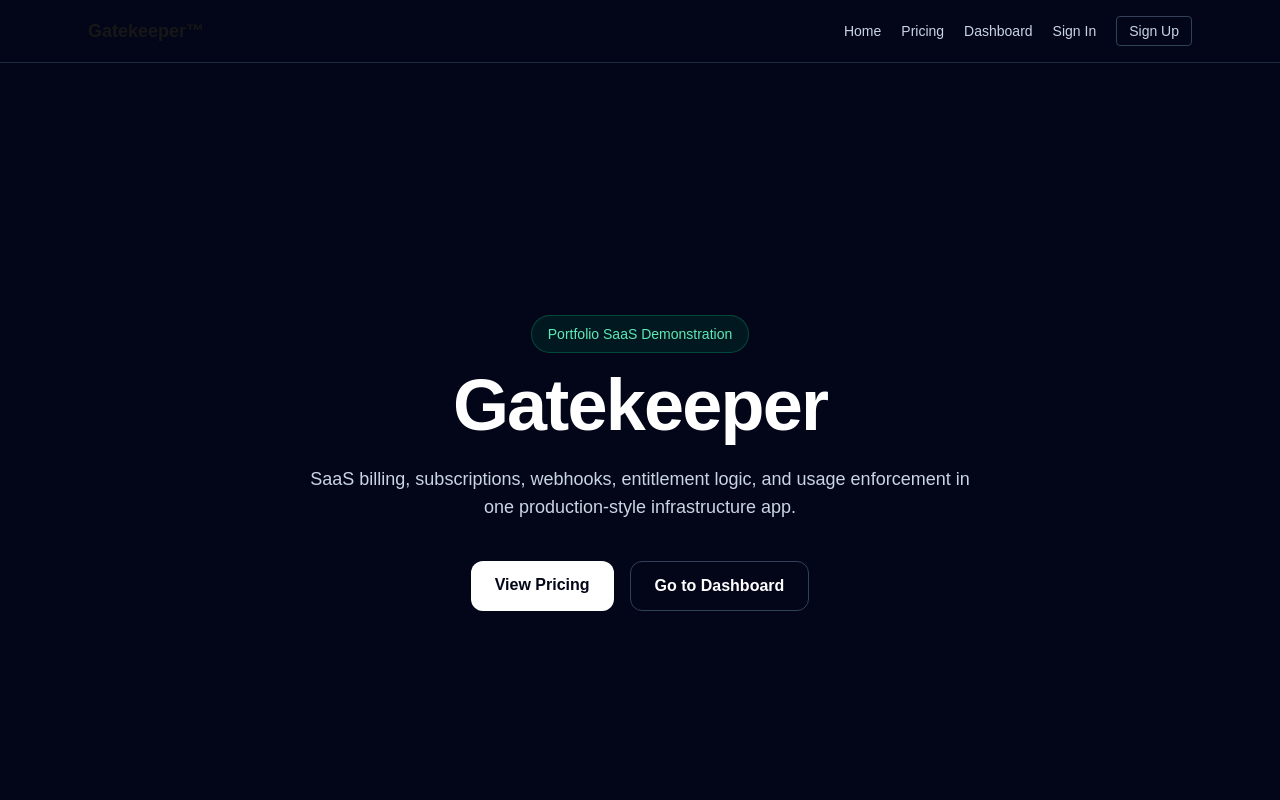
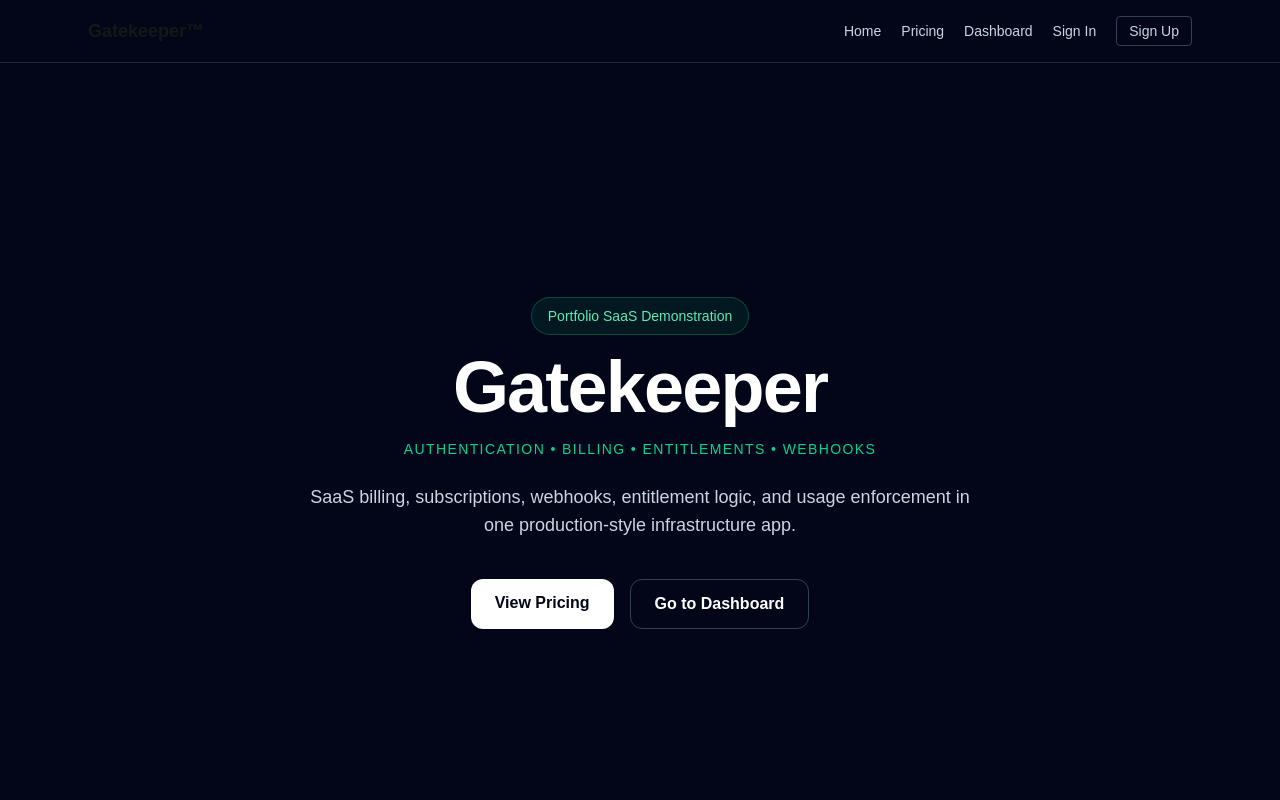
Before and after one commit to johnnythekind-ux/gatekeeper, a Next.js app: page / in a window 1280 px wide. Shown: the top 800 px of the page. Built offline with nearby package versions, Linux system fonts and the light colour scheme.

Commit message:
Add homepage hero keyword strip

```diff
--- a/app/page.tsx
+++ b/app/page.tsx
@@ -9,6 +9,10 @@ export default function Home() {
         <h1 className="max-w-4xl text-5xl font-bold tracking-tight md:text-7xl">
           Gatekeeper
         </h1>
+
+        <p className="mt-4 text-sm uppercase tracking-widest text-emerald-400">
+  Authentication • Billing • Entitlements • Webhooks
+</p>
 
         <p className="mt-6 max-w-2xl text-lg text-slate-300">
           SaaS billing, subscriptions, webhooks, entitlement logic, and usage
```
